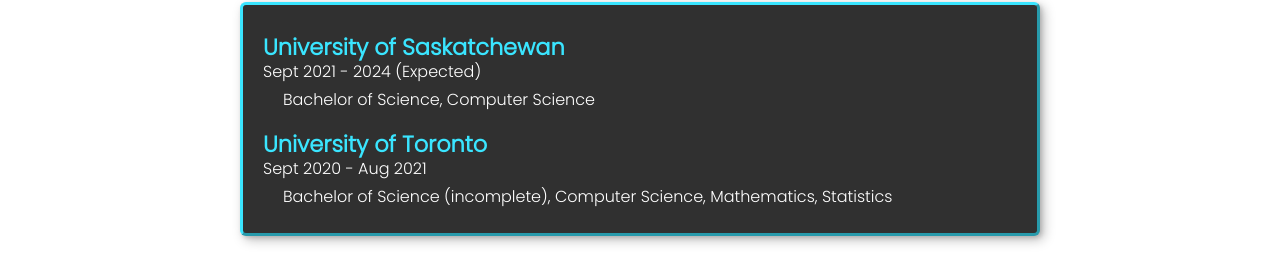
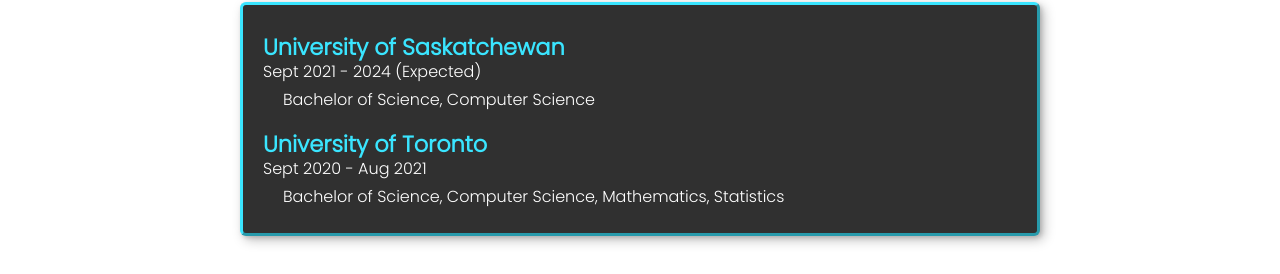
Before and after one commit to marmikpatel19/marmikpatel19.github.io, a React (Create React App) app: page / in a window 1280 px wide. Shown: the part 1102-1376 px from the top of the page. Built offline with nearby package versions, Linux system fonts and the light colour scheme.

Commit message:
change minor text

```diff
--- a/src/components/education.jsx
+++ b/src/components/education.jsx
@@ -17,8 +17,7 @@ function Education() {
         <h1 className="university">University of Toronto</h1>
         <h2 className="timeline">Sept 2020 - Aug 2021</h2>
         <h2 className="degree">
-          Bachelor of Science (incomplete), Computer Science, Mathematics,
-          Statistics
+          Bachelor of Science, Computer Science, Mathematics, Statistics
         </h2>
       </div>
     </>
--- a/src/components/managementExps.jsx
+++ b/src/components/managementExps.jsx
@@ -14,7 +14,7 @@ function ManagementExps() {
         <Management
           title="Founding President @ PlantForever"
           time="Aug 2017 - Present"
-          discription="I manage the nonprofit PlantForever, driving the vision to develop urban forests. I collaborate with a four-person team and 10-30 volunteers, leading PlantForever to (in)directly plant 10,000+ trees and engage 1,700,000+ individuals. "
+          discription="I manage the nonprofit PlantForever, driving the vision to develop urban forests. I collaborate with a nine-person team and 10-30 volunteers, leading PlantForever to (in)directly plant 10,000+ trees and engage 1,700,000+ individuals. "
           src="images/PlantForever-One.jpg"
           alt="Image of Marmik's PlantForever management experience"
           link1="https://www.plantforever.org/"
```
